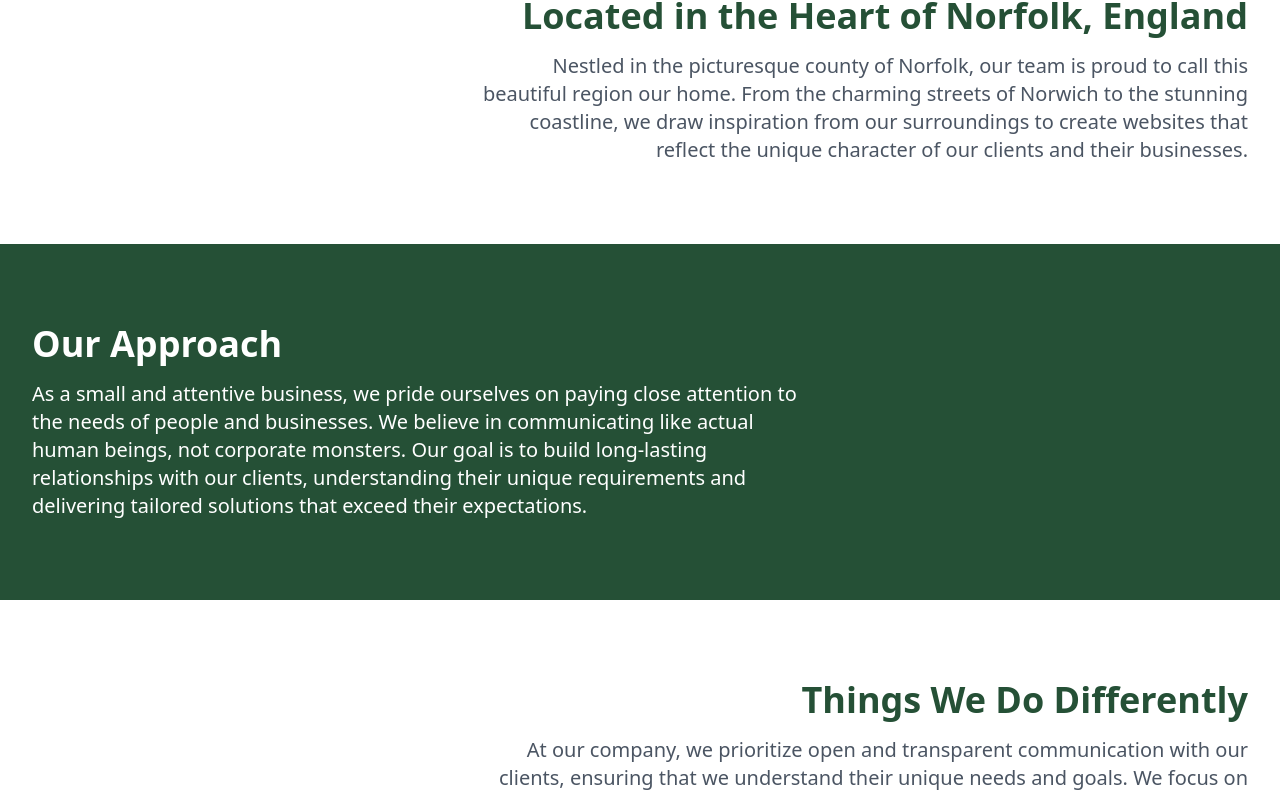
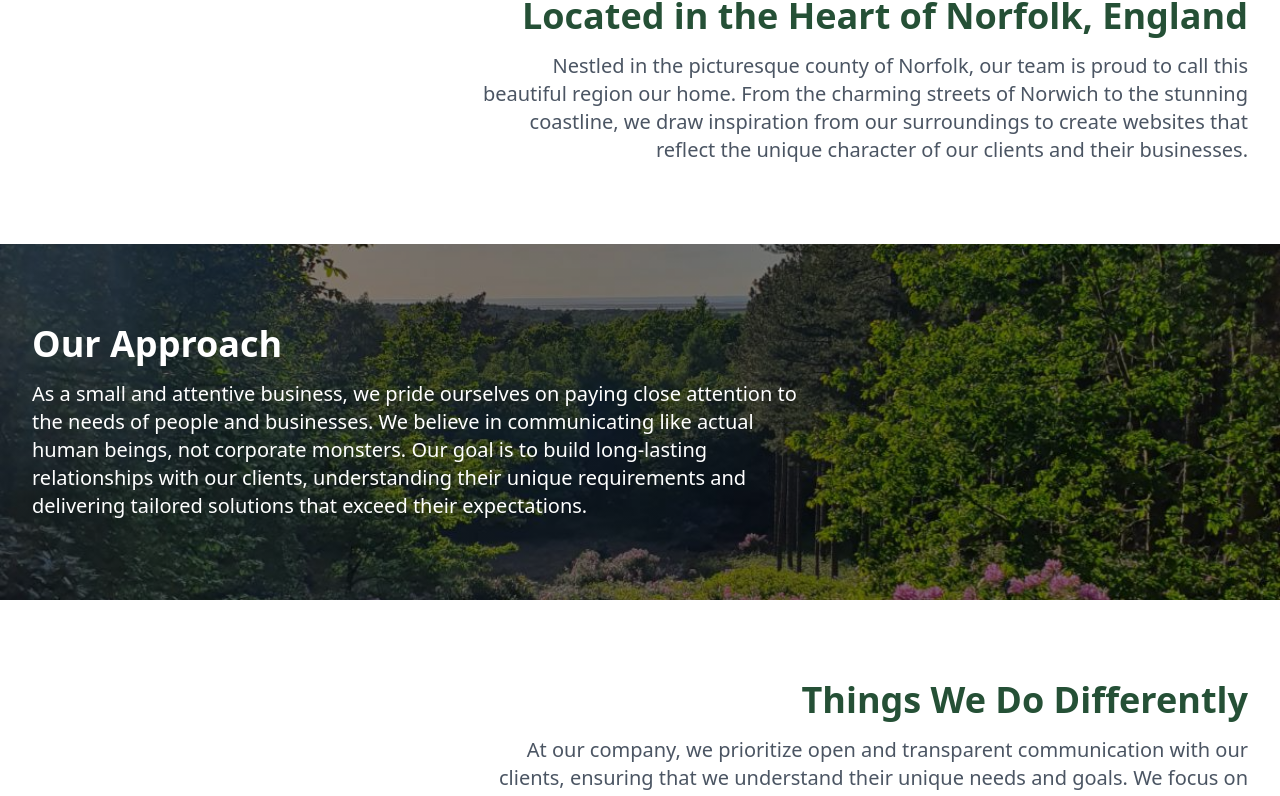
Before and after one commit to jdm1991/final-express, a Next.js app: page /about in a window 1280 px wide. Shown: the part 560-1356 px from the top of the page. Built offline with nearby package versions, Linux system fonts and the light colour scheme.

Commit message:
Latest update

```diff
--- a/src/app/about/page.jsx
+++ b/src/app/about/page.jsx
@@ -43,8 +43,14 @@ export default function About() {
           </div>
         </section>
 
-        <section className="about-approach py-12 sm:py-16 lg:py-20 bg-[#255036] text-white">
-          <div className="max-w-7xl mx-auto px-4 sm:px-6 lg:px-8">
+        <section className="about-approach py-12 sm:py-16 lg:py-20 text-white relative">
+          <div
+            className="absolute inset-0 bg-cover bg-center"
+            style={{
+              backgroundImage: `linear-gradient(rgba(0, 0, 0, 0.5), rgba(0, 0, 0, 0.5)), url('/Norfolk3.jpeg')`,
+            }}
+          ></div>
+          <div className="max-w-7xl mx-auto px-4 sm:px-6 lg:px-8 relative z-10">
             <div className="lg:text-left">
               <h2 className="text-3xl font-extrabold sm:text-4xl">
                 Our Approach
```
